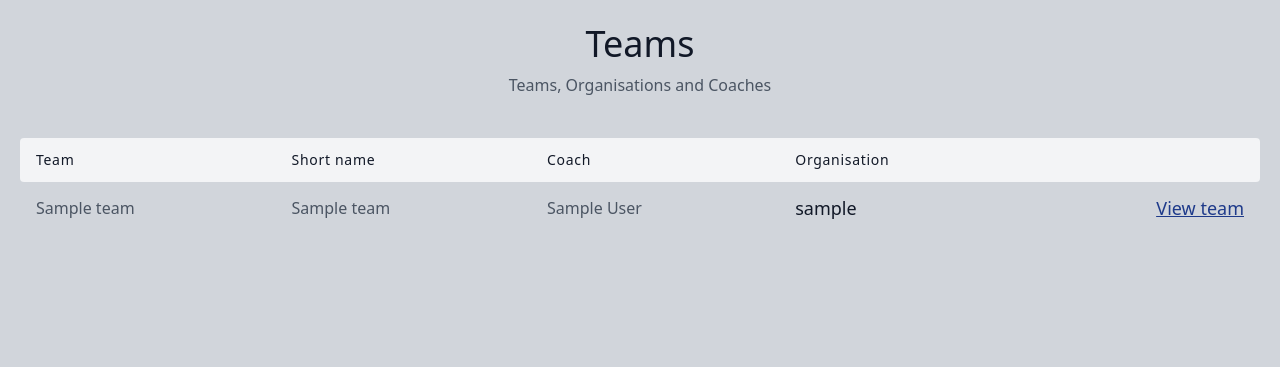
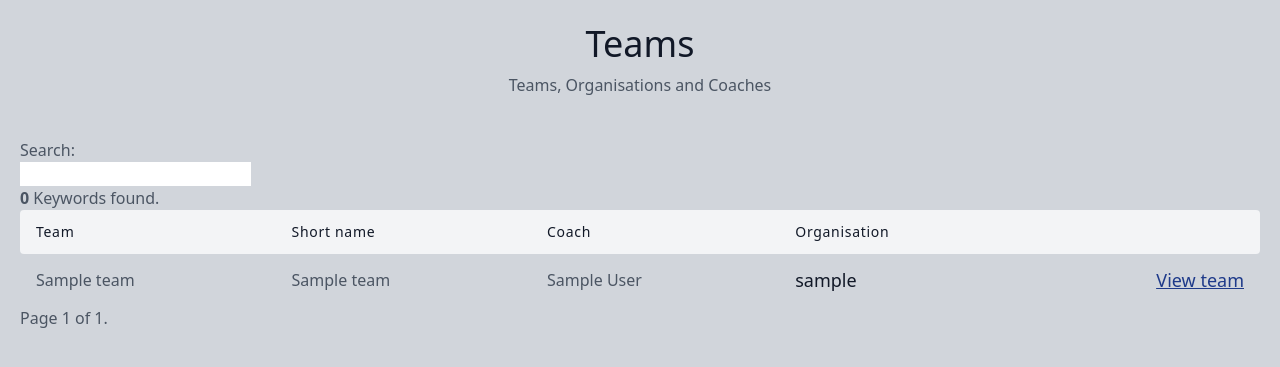
Before and after one commit to Sheriff-AA/bife-football, a Django app: page /teams/ in a window 1280 px wide. Shown: the part 80-447 px from the top of the page. Run offline with Django 4.2, Linux system fonts and the light colour scheme; tables that the repository leaves empty hold one stand-in row (values such as "Sample post"); some libraries are stand-ins or nearby versions.

Commit message:
prototype search and pagination for teams

```diff
--- a/teams/templates/teams/team_list.html
+++ b/teams/templates/teams/team_list.html
@@ -8,6 +8,16 @@
       <h1 class="sm:text-4xl text-3xl font-medium title-font mb-2 text-gray-900">Teams</h1>
       <p class="lg:w-2/3 mx-auto leading-relaxed text-base">Teams, Organisations and Coaches</p>
     </div>
+
+    <form>
+      <label for="searchBox">Search:</label><br>
+      <input id="searchBox" type="text" />
+    </form>
+    <p>
+      <b id="resultsCount">0</b>
+      Keywords found.
+    </p>
+    <div id="keywords"></div>
 
     <div class="lg:w-3/3 w-full mx-auto overflow-auto">
       <table class="table-auto w-full text-left">
@@ -20,7 +30,7 @@
             <th class="px-4 py-3 title-font tracking-wider font-medium text-gray-900 text-sm bg-gray-100 rounded-tr rounded-br"></th>
           </tr>
         </thead>
-        {% for team in teams %}
+        {% for team in page_obj %}
         <tbody>
           <tr>
           <td class="px-4 py-3">
@@ -42,7 +52,75 @@
       </table>
     </div>
 
+    <div class="pagination">
+      <span class="step-links">
+          {% if page_obj.has_previous %}
+              <a href="?page=1">&laquo; first</a>
+              <a href="?page={{ page_obj.previous_page_number }}">previous</a>
+          {% endif %}
+
+          <span class="current">
+              Page {{ page_obj.number }} of {{ page_obj.paginator.num_pages }}.
+          </span>
+
+          {% if page_obj.has_next %}
+              <a href="?page={{ page_obj.next_page_number }}">next</a>
+              <a href="?page={{ page_obj.paginator.num_pages }}">last &raquo;</a>
+          {% endif %}
+      </span>
+    </div>
+
   </div>
 </section>
 
+<script>
+  async function getData(url, paginateBy, startsWith) {
+      const urlWithParams = url + "?" + new URLSearchParams({
+          per_page: paginateBy,
+          startswith: startsWith
+      })
+      const response = await fetch(urlWithParams);
+      return response.json();
+  }
+
+  class Search {
+      constructor(maxResults) {
+          this.maxResults = maxResults
+          this.container = document.querySelector("#keywords")
+          this.resultsCount = document.querySelector("#resultsCount")
+          this.input = document.querySelector("#searchBox")
+          this.input.addEventListener("input", this.doSearch.bind(this))
+      }
+
+      addElement(keyword) {
+          const pre = document.createElement("pre")
+          pre.append(keyword)
+          this.container.append(pre)
+      }
+
+      resetSearch() {
+          this.container.innerHTML = '';
+          this.resultsCount.innerHTML = 0;
+      }
+
+      doSearch() {
+          const inputVal = this.input.value.toLowerCase();
+          if (inputVal.length > 0) {
+              getData("{% url 'teams:team-list' %}", this.maxResults, inputVal)
+                  .then(response => {
+                      this.resetSearch();
+                      this.resultsCount.innerHTML = response.data.length;
+                      response.data.forEach((el) => {
+                          this.addElement(el.name)
+                      });
+                  });
+          } else {
+              this.resetSearch();
+          }
+      }
+  }
+
+  new Search(99);
+</script>
+
 {% endblock content %}
--- a/teams/views.py
+++ b/teams/views.py
@@ -1,6 +1,7 @@
 from django.shortcuts import render, reverse
 from django.views import generic
 from django.db.models import Q
+from django.core.paginator import Paginator
 
 
 from .forms import TeamModelForm
@@ -9,10 +10,11 @@ from players.models import Team, Contract, Match, Result
 
 class TeamListView(generic.ListView):
     template_name = "teams/team_list.html"
+    paginate_by = 10
     context_object_name = "teams"
 
     def get_queryset(self):
-        queryset = Team.objects.all()
+        queryset = Team.objects.all().order_by('id')
         return queryset
 
 
```
